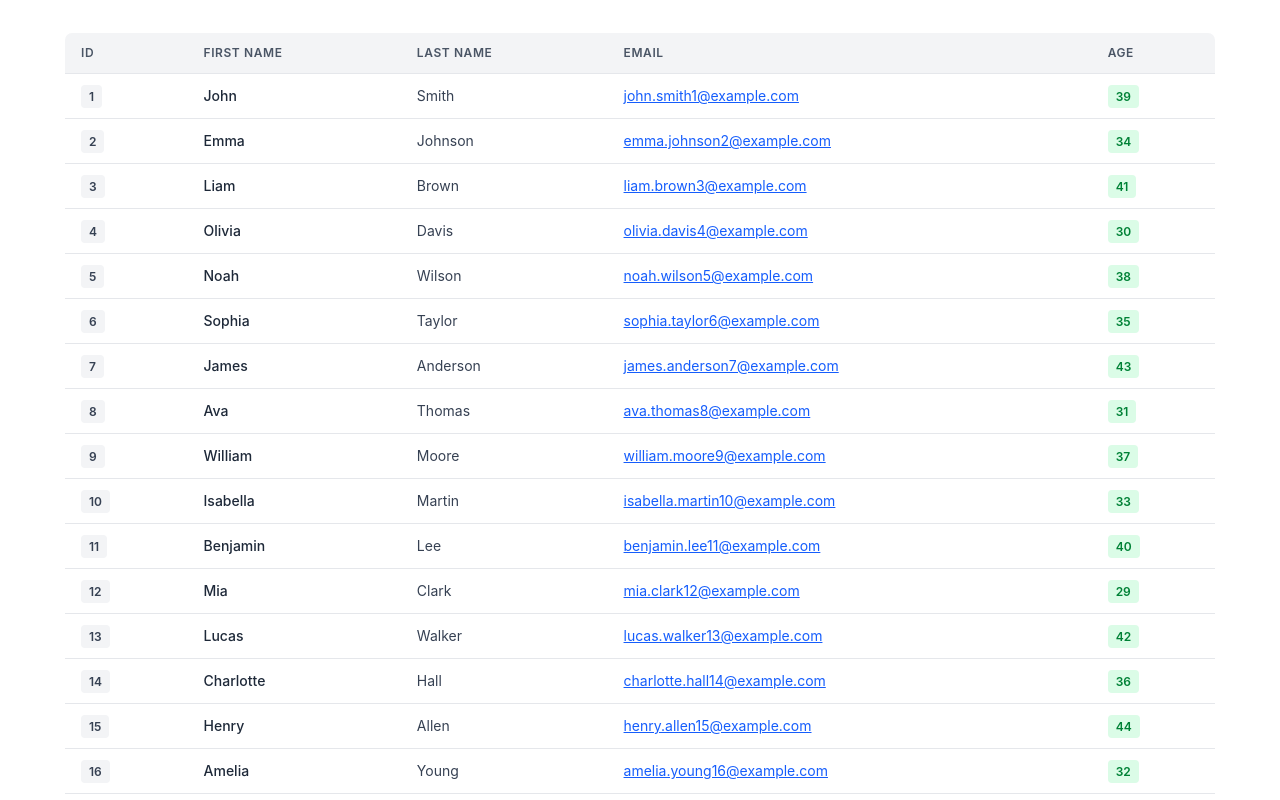
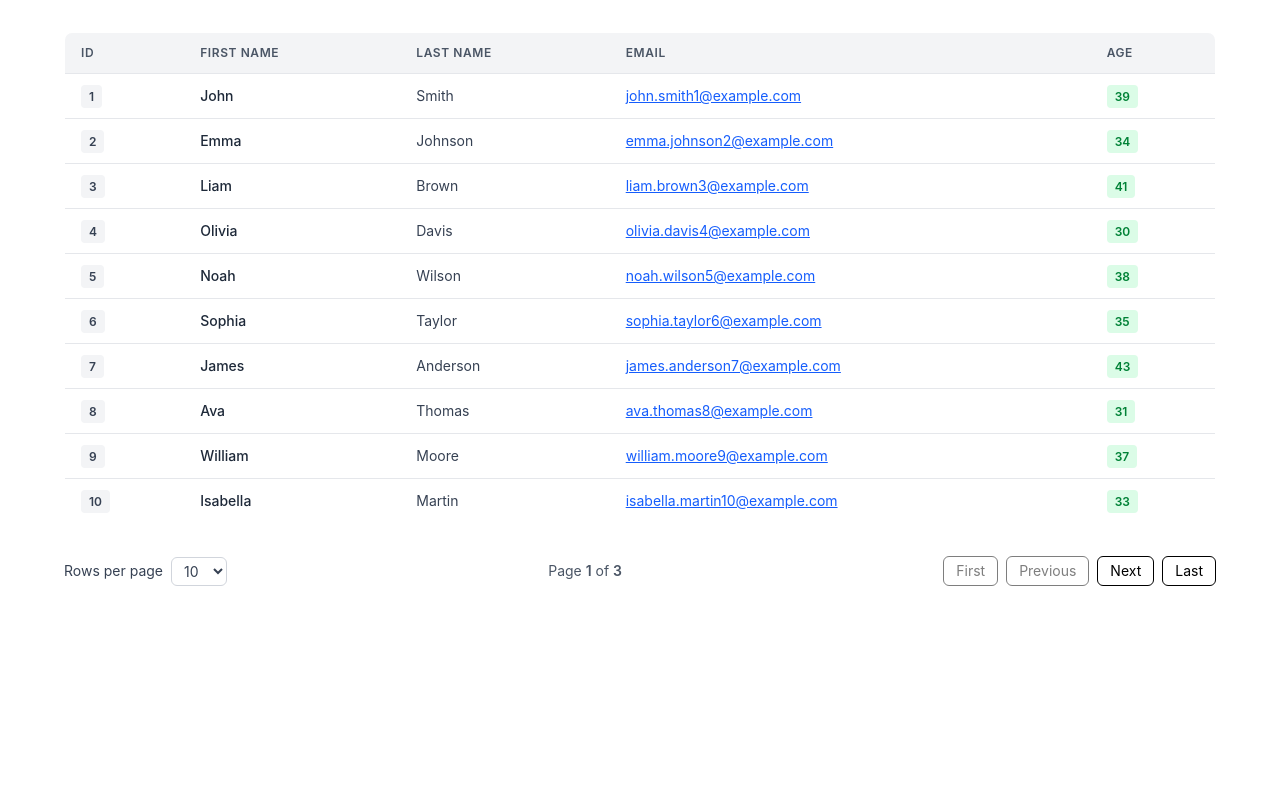
Before and after one commit to zawsainan/react-table, a React (Vite) app: page / in a window 1280 px wide. Shown: the top 800 px of the page. Built offline with nearby package versions, Linux system fonts and the light colour scheme.

Commit message:
pagination done

```diff
--- a/src/components/BasicTable.jsx
+++ b/src/components/BasicTable.jsx
@@ -1,6 +1,7 @@
 import {
   flexRender,
   getCoreRowModel,
+  getPaginationRowModel,
   useReactTable,
 } from "@tanstack/react-table";
 import { data } from "../../data";
@@ -11,6 +12,7 @@ export default function BasicTable() {
     data,
     columns,
     getCoreRowModel: getCoreRowModel(),
+    getPaginationRowModel: getPaginationRowModel(),
   });
   return (
     <div className="max-w-6xl mx-auto pt-8">
@@ -45,6 +47,67 @@ export default function BasicTable() {
           ))}
         </tbody>
       </table>
+      <div className="pt-8 flex items-center justify-between">
+        {/* Page size selector */}
+        <div className="flex items-center gap-2 text-sm text-gray-700">
+          <span>Rows per page</span>
+          <select
+            value={table.getState().pagination.pageSize}
+            onChange={(e) => table.setPageSize(Number(e.target.value))}
+            className="border border-gray-300 rounded-md px-2 py-1 text-sm focus:outline-none focus:ring-2 focus:ring-blue-500"
+          >
+            {[5, 10, 20, 30].map((pageSize) => (
+              <option key={pageSize} value={pageSize}>
+                {pageSize}
+              </option>
+            ))}
+          </select>
+        </div>
+
+        {/* Page information */}
+        <div className="text-sm text-gray-600">
+          Page{" "}
+          <span className="font-semibold">
+            {table.getState().pagination.pageIndex + 1}
+          </span>{" "}
+          of <span className="font-semibold">{table.getPageCount()}</span>
+        </div>
+
+        {/* Pagination buttons */}
+        <div className="flex items-center gap-2">
+          <button
+            onClick={() => table.firstPage()}
+            disabled={!table.getCanPreviousPage()}
+            className="px-3 py-1 text-sm border rounded-md bg-white hover:bg-gray-100 disabled:opacity-50 disabled:cursor-not-allowed"
+          >
+            First
+          </button>
+
+          <button
+            onClick={() => table.previousPage()}
+            disabled={!table.getCanPreviousPage()}
+            className="px-3 py-1 text-sm border rounded-md bg-white hover:bg-gray-100 disabled:opacity-50 disabled:cursor-not-allowed"
+          >
+            Previous
+          </button>
+
+          <button
+            onClick={() => table.nextPage()}
+            disabled={!table.getCanNextPage()}
+            className="px-3 py-1 text-sm border rounded-md bg-white hover:bg-gray-100 disabled:opacity-50 disabled:cursor-not-allowed"
+          >
+            Next
+          </button>
+
+          <button
+            onClick={() => table.lastPage()}
+            disabled={!table.getCanNextPage()}
+            className="px-3 py-1 text-sm border rounded-md bg-white hover:bg-gray-100 disabled:opacity-50 disabled:cursor-not-allowed"
+          >
+            Last
+          </button>
+        </div>
+      </div>
     </div>
   );
 }
```
